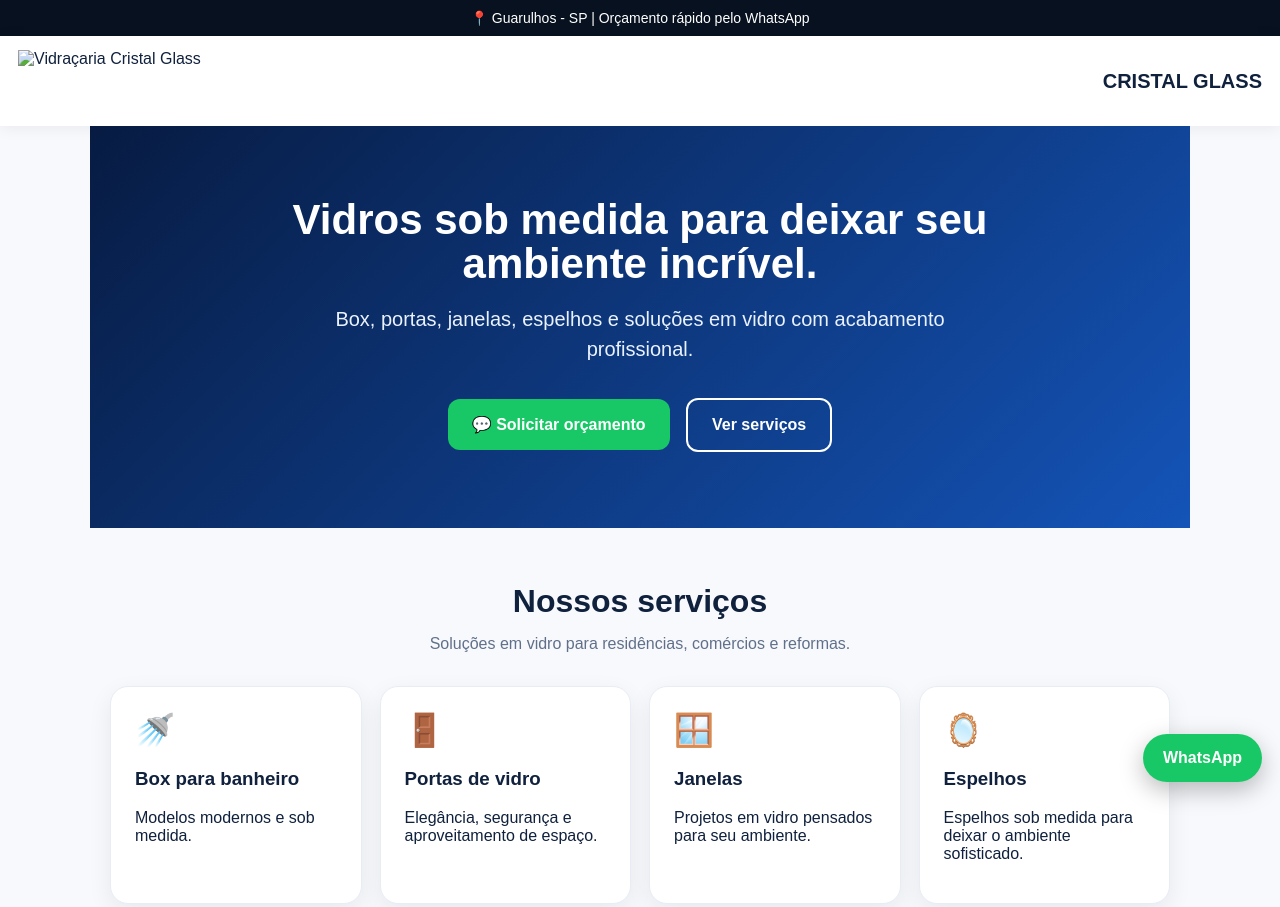
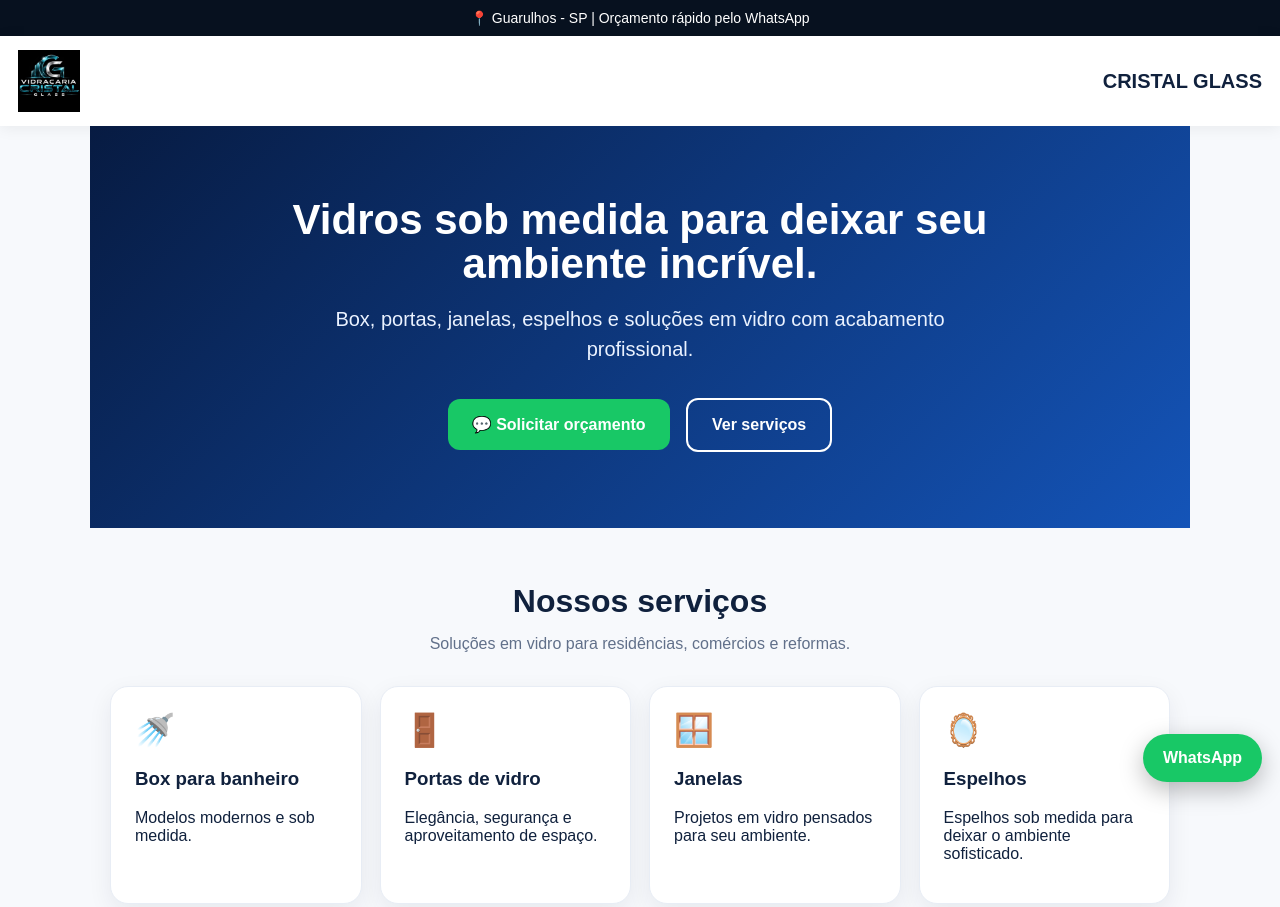
Before and after one commit to contatovidracariacristalglass-stack/vidracaria-cristal-glass, a plain HTML site: page index.html in a window 1280 px wide. Shown: the top 907 px of the page. Drawn offline with Linux system fonts and the light colour scheme.

Commit message:
Update index.html

```diff
--- a/index.html
+++ b/index.html
@@ -11,7 +11,7 @@
 </head>
 <body>
 <div class="top">📍 Guarulhos - SP | Orçamento rápido pelo WhatsApp</div>
-<header><img class="logo" src="logo.png" alt="Vidraçaria Cristal Glass"><div class="brand">CRISTAL GLASS</div></header>
+<header><img class="logo" src="logo-cristal-glass.jpg" alt="Vidraçaria Cristal Glass"><div class="brand">CRISTAL GLASS</div></header>
 <section class="hero">
 <h1>Vidros sob medida para deixar seu ambiente incrível.</h1>
 <p>Box, portas, janelas, espelhos e soluções em vidro com acabamento profissional.</p>
```
